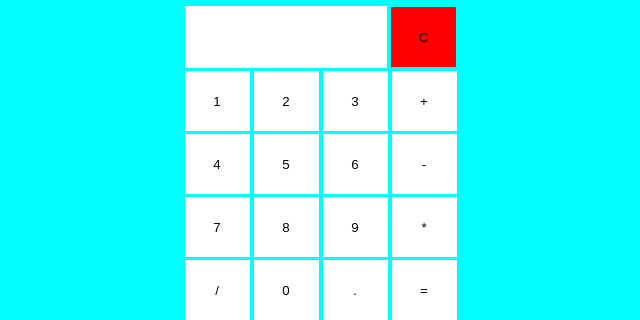
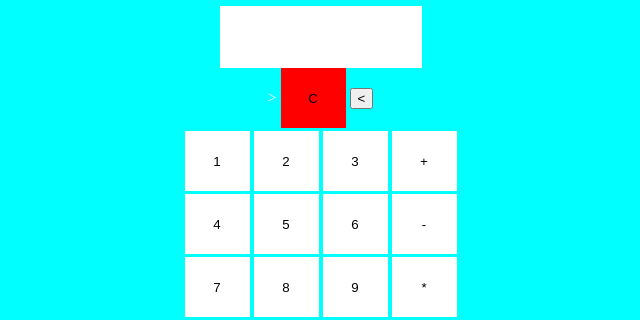
Before and after one commit to chinnuz99/calculator, a plain HTML site: page index.html in a window 1280 px wide. Shown: the part 152-472 px from the top of the page, without its empty margins (316-956 px from the left). Drawn offline with Linux system fonts and the light colour scheme.

Commit message:
Update index.html

```diff
--- a/index.html
+++ b/index.html
@@ -16,34 +16,37 @@
         <h1>Calculator</h1>
         <div class="first_row">
             <input type="text" class="result" id="reslt">
+        </div>
+        <div <div class="second_row">>
             <button class="C fs-4 p-1" onclick="clearbox()">C</button>
+            <button class="clr fs-4 p-1" onclick="removeElement()"><</button>
         </div>
-        <div class="second_row ">
+        <div class="thirdd_row ">
             <button class="btn-1 fs-3 p-1"onclick="display_value('1')">1</button>
             <button class="btn-2 fs-3 p-1"onclick="display_value('2')">2</button>
             <button class="btn-3 fs-3 p-1"onclick="display_value('3')">3</button>
             <button class="btn-4 fs-3 p-1"onclick="display_value('+')">+</button>
 
         </div>
-        <div class="third_row ">
+        <div class="fourth_row ">
             <button class="btn-1 fs-3 p-1"onclick="display_value('4')">4</button>
             <button class="btn-2 fs-3 p-1"onclick="display_value('5')">5</button>
             <button class="btn-3 fs-3 p-1"onclick="display_value('6')">6</button>
             <button class="btn-4 fs-3 p-1"onclick="display_value('-')">-</button>
         </div>
-        <div class="fourth_row ">
+        <div class="fifth_row ">
             <button class="btn-1 fs-3 p-1"onclick="display_value('7')">7</button>
             <button class="btn-2 fs-3 p-1"onclick="display_value('8')">8</button>
             <button class="btn-3 fs-3 p-1"onclick="display_value('9')">9</button>
             <button class="btn-4 fs-3 p-1"onclick="display_value('*')">*</button>
         </div>
-        <div class="fifth_row ">
+        <div class="sixth_row ">
             <button class="btn-1 fs-3 p-1"onclick="display_value('/')">/</button>
             <button class="btn-2 fs-3 p-1"onclick="display_value('0')">0</button>
             <button class="btn-3 fs-3 p-1"onclick="display_value('.')">.</button>
             <button class="btn-4 fs-3 p-1"onclick="evaluateExpression()">=</button>
         </div>
-        <div class="sixth_row">
+        <div class="seventh_row">
             <button class="git_button ">
                 <i class="fab fa-1x fa-github "></i>GitHub
             </button>
```
